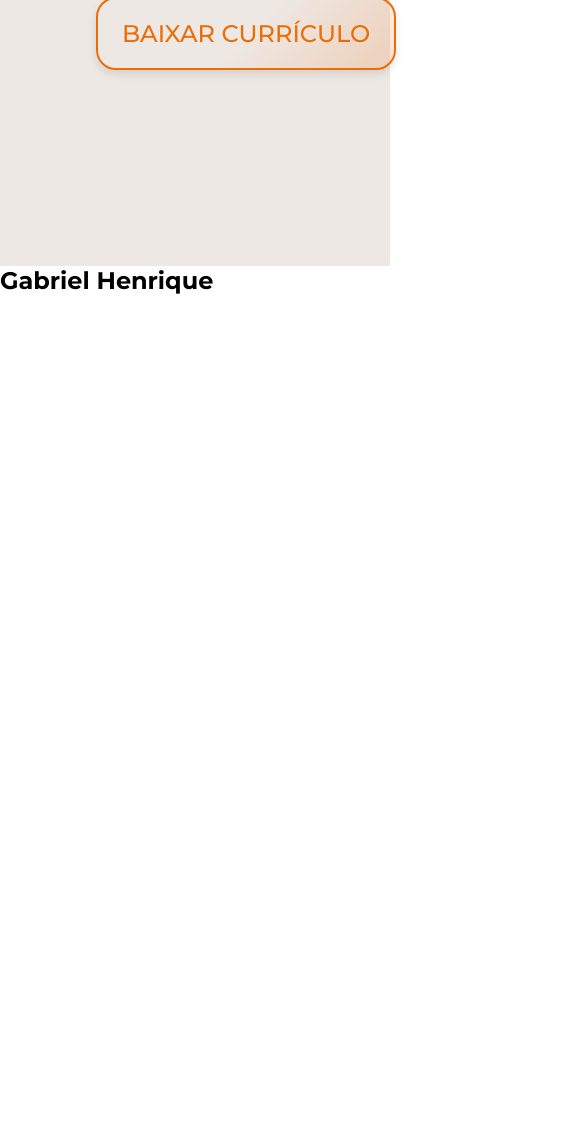
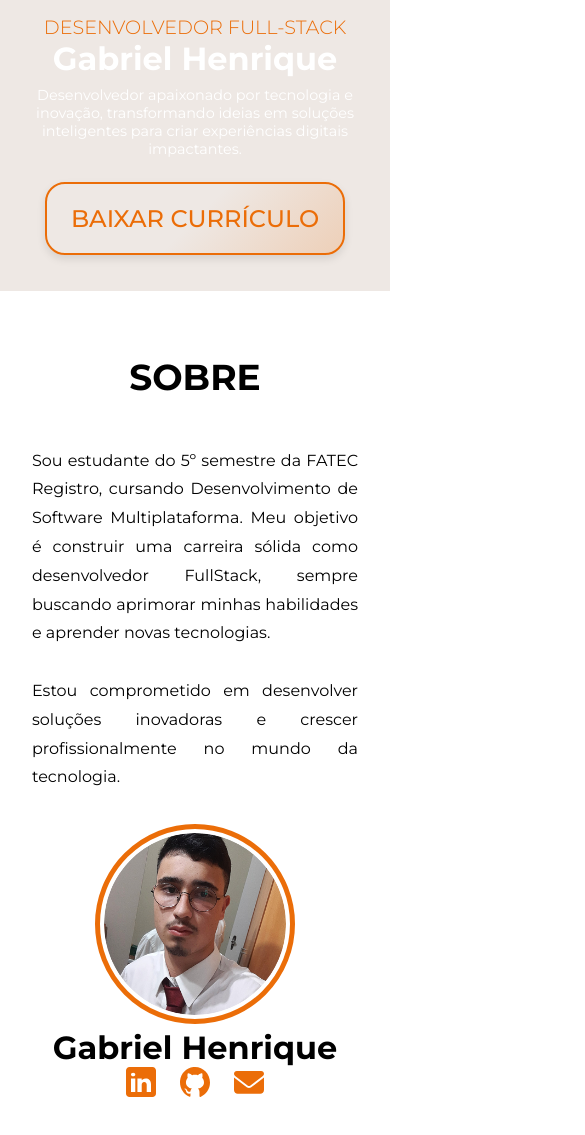
Before and after one commit to GabrielRodriguez153/Portifolio, a plain HTML site: page index.html in a window 390 px wide. Shown: the part 645-1780 px from the top of the page, 585 px wide, since content can reach past the window. Before the commit the page ends 940 px from the top, so only its background shows below. Drawn offline with Linux system fonts and the light colour scheme.

Commit message:
feat: add a about page and add responsive style in project

```diff
--- a/css/style.css
+++ b/css/style.css
@@ -116,3 +116,209 @@ nav {
   transform: translateY(0);
   box-shadow: 0 2px 4px rgba(235, 109, 8, 0.3);
 }
+
+.info {
+  margin-left: 20rem;
+  margin-top: -7rem;
+  grid-column: 1;
+}
+
+.more {
+  grid-column: 2;
+  grid-row: 1;
+  align-content: center;
+}
+
+.redessociais {
+  display: flex;
+  align-items: center;
+  justify-items: center;
+  gap: 5rem;
+}
+
+.icon img {
+  width: 40px;
+}
+
+.circle-image {
+  padding-left: 19rem;
+  padding-top: 13rem;
+}
+
+.circle-image img {
+  border: 5px solid #eb6d08;
+  border-radius: 50%;
+  padding: 0.25rem;
+}
+
+.sobre h2 {
+  font-size: 3rem;
+  margin-left: -6rem;
+  padding: 30px;
+  margin-top: -2rem;
+}
+
+.sobre {
+  display: grid;
+  grid-template-columns: 1fr 1fr;
+}
+
+.title {
+  font-size: 36px;
+  text-transform: uppercase;
+  margin-top: 16rem;
+}
+
+.more p {
+  font-size: 26px;
+  text-align: justify;
+  padding-right: 11rem;
+  padding-top: 3rem;
+  line-height: 3rem;
+}
+
+/* ... (mantenha todos os estilos existentes) ... */
+
+/* ========== MEDIA QUERIES ========== */
+@media (max-width: 1200px) {
+  .paginaInicial {
+    gap: 10rem;
+    padding: 2rem;
+  }
+
+  .circle-image {
+    padding-left: 10rem;
+  }
+
+  .more p {
+    padding-right: 5rem;
+  }
+}
+
+@media (max-width: 992px) {
+  .paginaInicial {
+    grid-template-columns: 1fr;
+    gap: 2rem;
+    height: auto;
+    padding: 4rem 2rem;
+    text-align: center;
+  }
+
+  .about {
+    margin-left: 0;
+    order: 2;
+  }
+
+  .img {
+    margin: 0 auto;
+    order: 1;
+    max-width: 500px;
+    width: 100%;
+  }
+
+  .sobre {
+    grid-template-columns: 1fr;
+    padding: 2rem;
+  }
+
+  .circle-image {
+    padding: 0;
+    text-align: center;
+    margin-top: 2rem;
+  }
+
+  .info {
+    margin: 2rem 0;
+    text-align: center;
+  }
+
+  .more {
+    grid-column: 1;
+    text-align: center;
+  }
+
+  .more p {
+    padding-right: 0;
+    font-size: 1.2rem;
+    line-height: 1.8;
+  }
+
+  .title {
+    margin-top: 2rem;
+  }
+
+  .redessociais {
+    justify-content: center;
+    gap: 2rem;
+  }
+}
+
+@media (max-width: 768px) {
+  nav {
+    height: auto;
+    flex-direction: column;
+    padding: 1rem;
+  }
+
+  .itens {
+    flex-wrap: wrap;
+    justify-content: center;
+    gap: 1rem;
+    padding: 1rem 0;
+  }
+
+  .item {
+    margin: 0.5rem;
+    font-size: 1rem;
+  }
+
+  .about h1 {
+    font-size: 2.5rem;
+  }
+
+  .btn {
+    width: 100%;
+    max-width: 300px;
+  }
+
+  .sobre h2 {
+    font-size: 2rem;
+    margin-left: 0;
+    padding: 0;
+  }
+}
+
+@media (max-width: 480px) {
+  .paginaInicial {
+    padding: 2rem 1rem;
+  }
+
+  .about h1 {
+    font-size: 2rem;
+  }
+
+  .about h3 {
+    font-size: 1.2rem;
+  }
+
+  .about p {
+    font-size: 0.9rem;
+  }
+
+  .more p {
+    font-size: 1rem;
+  }
+
+  .circle-image img {
+    width: 200px;
+    height: 200px;
+  }
+
+  .redessociais {
+    gap: 1.5rem;
+  }
+
+  .icon img {
+    width: 30px;
+  }
+}
--- a/index.html
+++ b/index.html
@@ -35,12 +35,34 @@
 
     <section class="sobre">
       <div class="circle-image">
-        <div class="circle">
+        <img src="./imgs/foto_perfil.png" alt="Foto de Perfil">
+      </div>
+      <div class="info">
+        <h2>Gabriel Henrique</h2>
+        <div class="redessociais">
+          <div class="icon">
+            <a href="https://www.linkedin.com/in/gabrielhrodriguez/">
+              <img src="./imgs/linkedin.svg" alt="Logo Linkedin">
+            </a>
+          </div>
+
+          <div class="icon">
+            <a href="https://github.com/GabrielRodriguez153">
+              <img src="./imgs/github.svg" alt="Logo GitHub">
+            </a>
+          </div>
+
+          <div class="icon">
+            <img src="./imgs/email.svg" alt="Logo Email">
+          </div>
         </div>
       </div>
-      <h2>Gabriel Henrique</h2>
-      <div class="redessociais">
-
+      <div class="more">
+        <h3 class="title">Sobre</h3>
+        <p>Sou estudante do 5º semestre da FATEC Registro, cursando Desenvolvimento de Software Multiplataforma. Meu objetivo é construir uma carreira sólida como desenvolvedor FullStack, sempre buscando aprimorar minhas habilidades e aprender novas tecnologias.
+          <br><br>
+          Estou comprometido em desenvolver soluções inovadoras e crescer profissionalmente no mundo da tecnologia.
+        </p>
       </div>
     </section>
   </main>
```
Also changed, not shown: imgs/foto_perfil.png (added).
